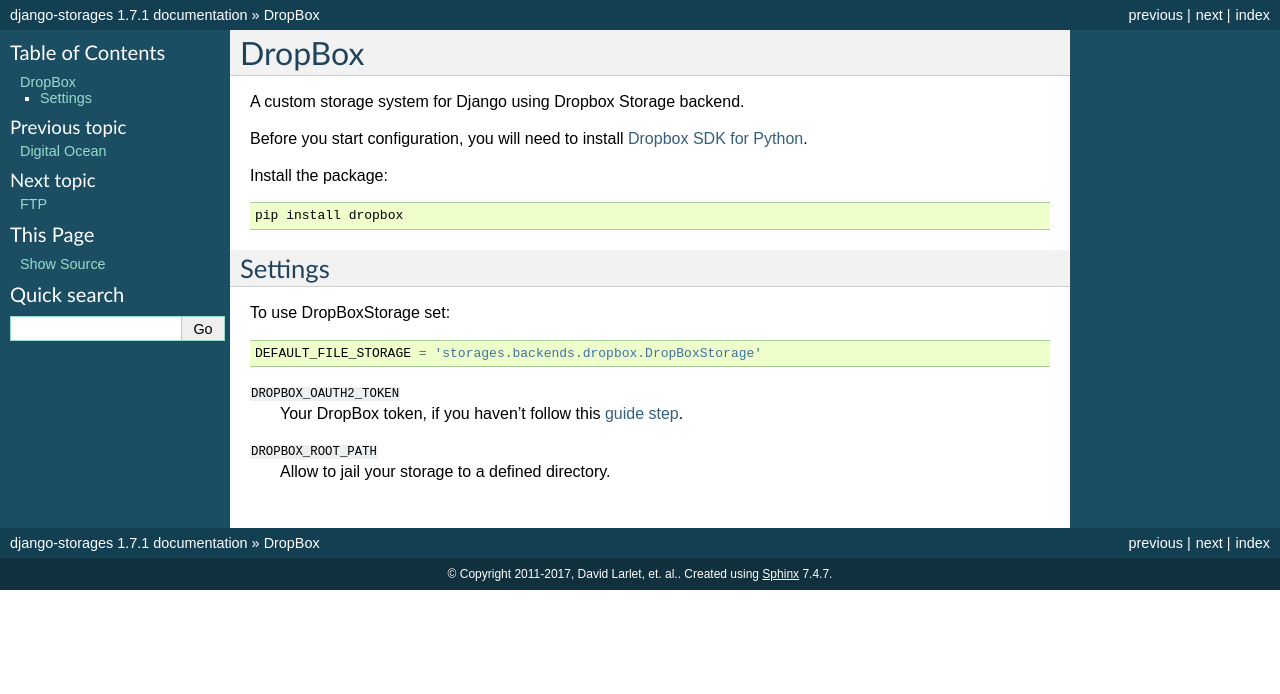
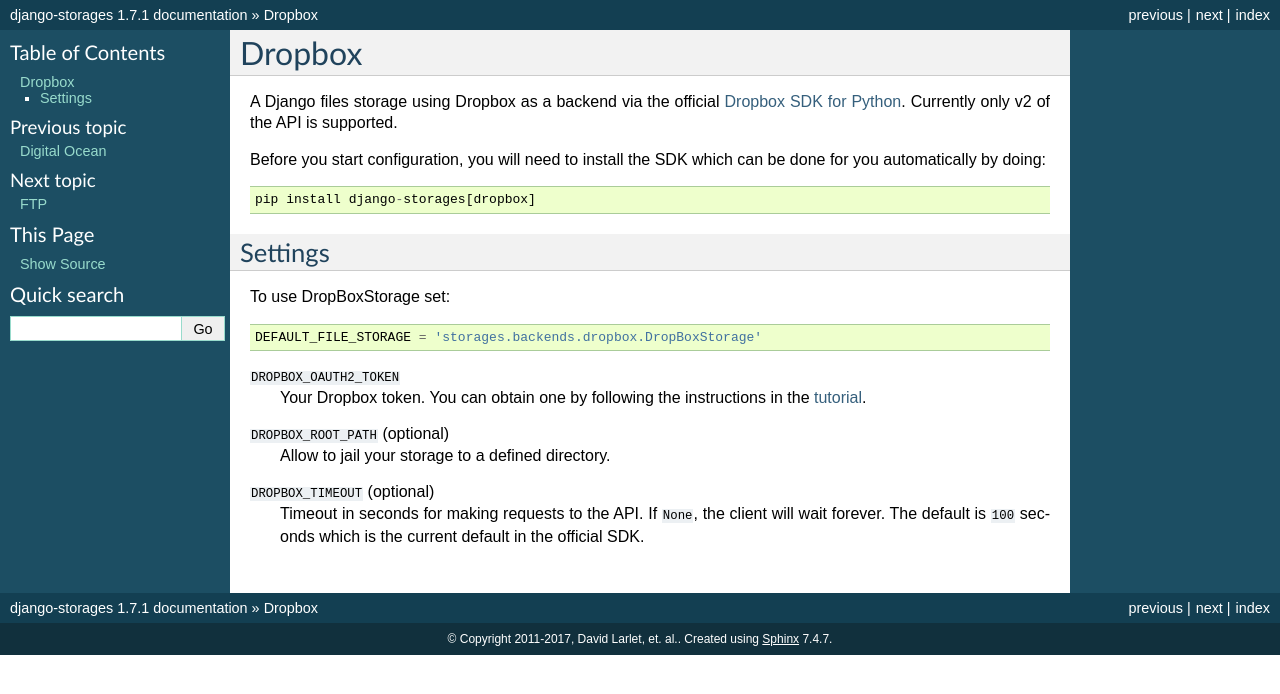
Before and after one commit to jschneier/django-storages, a Sphinx documentation site: the page built from docs/backends/dropbox.rst, in a window 1280 px wide. Shown: the top 694 px of the page. Built offline with Sphinx 7.4.7, drawn with Linux system fonts in a browser that asks for light colours.

Commit message:
Dropbox: add configurable timeout and improve docs (#747)
* Dropbox: add configurable timeout and improve docs

* Fix Flake8

```diff
--- a/docs/backends/dropbox.rst
+++ b/docs/backends/dropbox.rst
@@ -1,14 +1,13 @@
-DropBox
+Dropbox
 =======
 
-A custom storage system for Django using Dropbox Storage backend.
+A Django files storage using Dropbox as a backend via the official
+`Dropbox SDK for Python`_. Currently only v2 of the API is supported.
 
-Before you start configuration, you will need to install `Dropbox SDK for Python`_.
+Before you start configuration, you will need to install the SDK
+which can be done for you automatically by doing::
 
-
-Install the package::
-
-  pip install dropbox
+   pip install django-storages[dropbox]
 
 Settings
 --------
@@ -18,10 +17,14 @@
     DEFAULT_FILE_STORAGE = 'storages.backends.dropbox.DropBoxStorage'
 
 ``DROPBOX_OAUTH2_TOKEN``
-    Your DropBox token, if you haven't follow this `guide step`_.
+    Your Dropbox token. You can obtain one by following the instructions in the `tutorial`_.
 
-``DROPBOX_ROOT_PATH``
+``DROPBOX_ROOT_PATH`` (optional)
     Allow to jail your storage to a defined directory.
 
-.. _`guide step`: https://www.dropbox.com/developers/documentation/python#tutorial
+``DROPBOX_TIMEOUT`` (optional)
+      Timeout in seconds for making requests to the API. If ``None``, the client will wait forever.
+      The default is ``100`` seconds which is the current default in the official SDK.
+
+.. _`tutorial`: https://www.dropbox.com/developers/documentation/python#tutorial
 .. _`Dropbox SDK for Python`: https://www.dropbox.com/developers/documentation/python#tutorial
```
Also changed, not shown: 1 other file.
